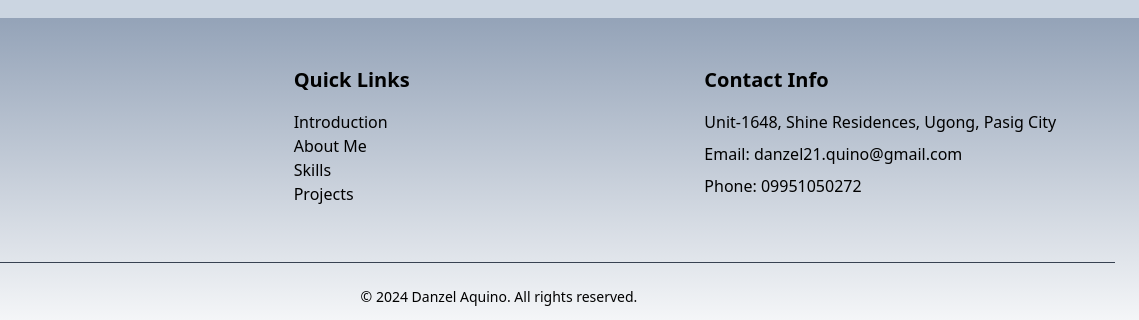
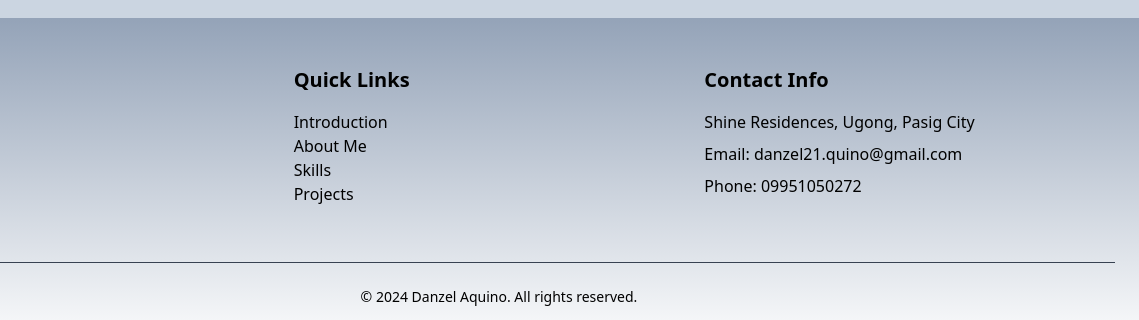
Before and after one commit to DanzelAquino/UIP_Portfolio, a website: page index.html in a window 1280 px wide. Shown: the part 3517-3837 px from the top of the page, 141-1280 px from the left. Drawn offline with Linux system fonts and the light colour scheme.

Commit message:
Update index.html

```diff
--- a/index.html
+++ b/index.html
@@ -558,7 +558,7 @@
                 <!-- Contact Info Section -->
                 <div class="w-full sm:w-1/3 mb-6">
                     <h2 class="text-xl font-bold mb-4">Contact Info</h2>
-                    <p class="mb-2">Unit-1648, Shine Residences, Ugong, Pasig City</p>
+                    <p class="mb-2">Shine Residences, Ugong, Pasig City</p>
                     <p class="mb-2">Email: danzel21.quino@gmail.com</p>
                     <p>Phone: 09951050272</p>
                 </div>
```
